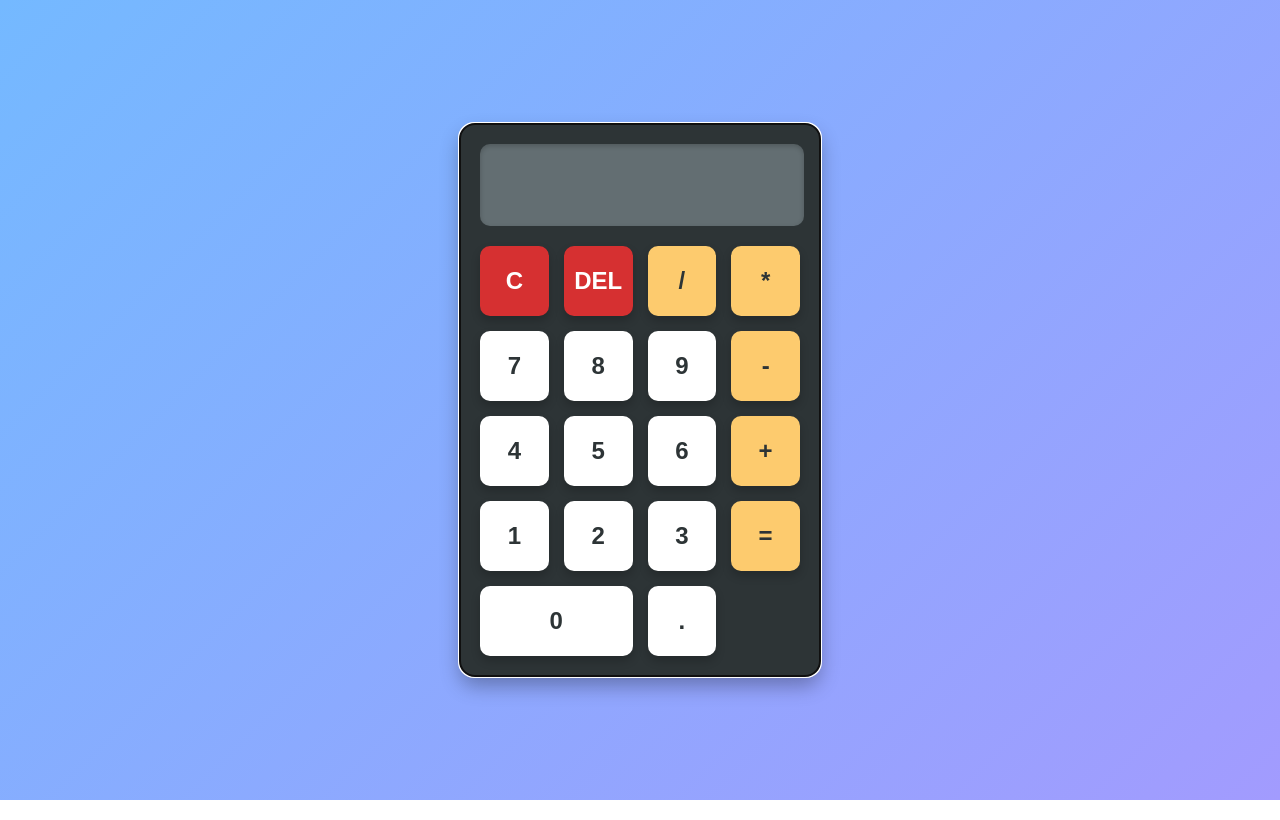
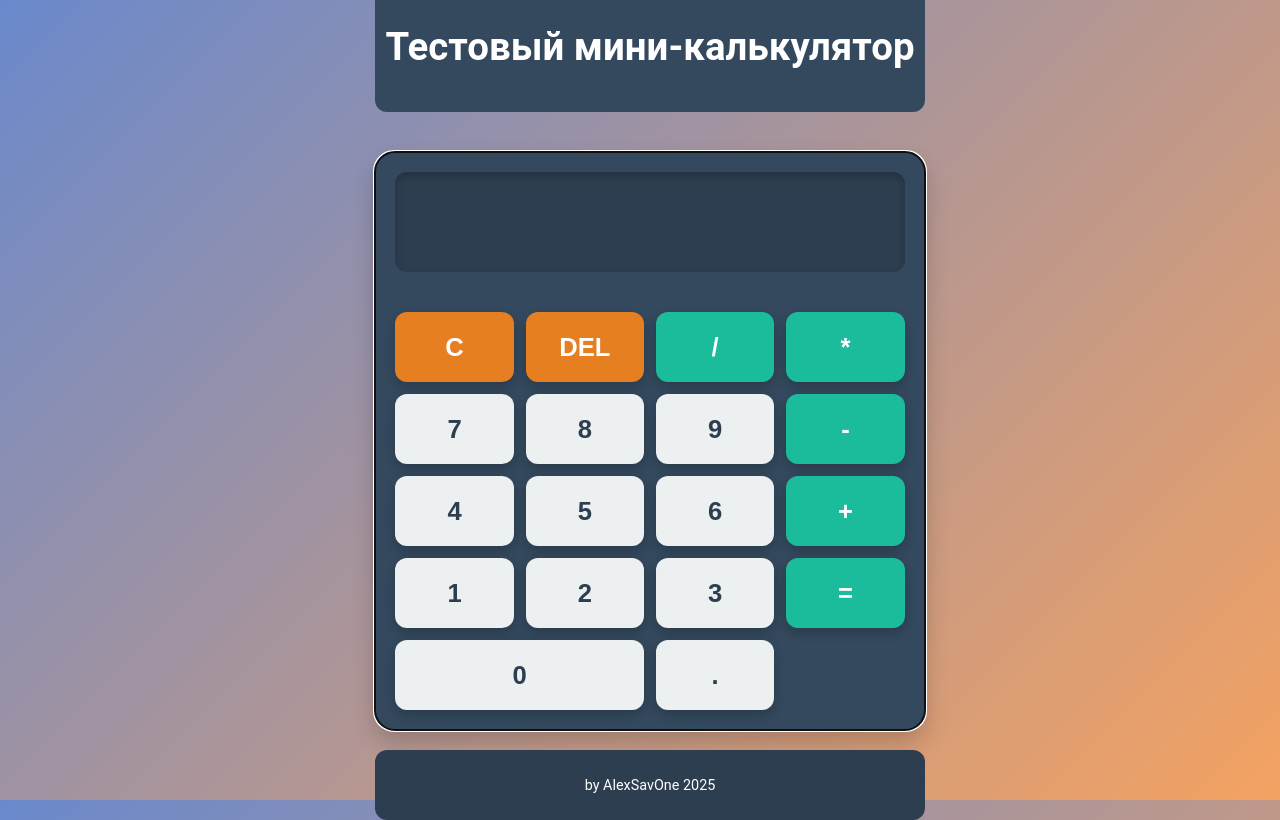
Before and after one commit to AlexSavOne/calculator, a React (Vite) app: page / in a window 1280 px wide. Built offline with nearby package versions, Linux system fonts and the light colour scheme.

Commit message:
refactor: улучшение цветов и дизайна для более приятного внешнего вида

```diff
--- a/src/App.css
+++ b/src/App.css
@@ -5,58 +5,92 @@ body {
   justify-content: center;
   align-items: center;
   height: 100vh;
-  background: linear-gradient(135deg, #74b9ff, #a29bfe);
+  background: linear-gradient(135deg, #6a89cc, #f4a261);
   margin: 0;
   font-family: 'Roboto', sans-serif;
 }
 
+.app {
+  display: flex;
+  flex-direction: column;
+  justify-content: space-between;
+  height: 100%;
+  width: 100%;
+  padding: 0 10px;
+}
+
 .calculator {
-  width: 320px;
-  background-color: #2d3436;
-  border-radius: 15px;
-  box-shadow: 0 10px 20px rgba(0, 0, 0, 0.3);
+  background-color: #34495e;
+  border-radius: 20px;
+  box-shadow: 0 12px 24px rgba(0, 0, 0, 0.2);
   padding: 20px;
+  display: flex;
+  flex-direction: column;
+  margin-top: 20px;
+}
+
+footer,
+header {
+  text-align: center;
+  color: #fff;
+  font-size: 1.2em;
+}
+
+footer {
+  margin-top: 20px;
+  font-size: 0.9em;
+  background-color: #2d3e50;
+  padding: 12px 0;
+  border-radius: 12px;
+}
+
+header {
+  background-color: #34495e;
+  padding: 18px 0;
+  border-radius: 12px;
+  margin-bottom: 20px;
 }
 
 #display {
-  width: 100%;
   height: 80px;
-  background-color: #636e72;
+  background-color: #2d3e50;
   border: none;
-  border-radius: 10px;
+  border-radius: 12px;
   text-align: right;
-  font-size: 2em;
+  font-size: 2.2em;
   color: #fff;
-  box-shadow: inset 0 2px 5px rgba(0, 0, 0, 0.2);
+  box-shadow: inset 0 4px 8px rgba(0, 0, 0, 0.2);
+  padding: 10px;
+  margin-bottom: 20px;
 }
 
 .buttons {
   display: grid;
   grid-template-columns: repeat(4, 1fr);
-  gap: 15px;
+  gap: 12px;
   margin-top: 20px;
 }
 
 button {
   height: 70px;
-  font-size: 1.5em;
+  font-size: 1.6em;
   font-weight: bold;
   border: none;
-  border-radius: 10px;
+  border-radius: 12px;
   cursor: pointer;
   transition: transform 0.1s, background-color 0.3s;
-  box-shadow: 0 5px 10px rgba(0, 0, 0, 0.2);
+  box-shadow: 0 5px 12px rgba(0, 0, 0, 0.2);
 }
 
 button:first-child,
 button:nth-child(2) {
-  background-color: #d63031;
+  background-color: #e67e22;
   color: white;
 }
 
 button:first-child:hover,
 button:nth-child(2):hover {
-  background-color: #ff7675;
+  background-color: #f39c12;
 }
 
 button:nth-child(3),
@@ -64,8 +98,8 @@ button:nth-child(4),
 button:nth-child(8),
 button:nth-child(12),
 button:nth-child(16) {
-  background-color: #fdcb6e;
-  color: #2d3436;
+  background-color: #1abc9c;
+  color: #fff;
 }
 
 button:nth-child(3):hover,
@@ -73,12 +107,12 @@ button:nth-child(4):hover,
 button:nth-child(8):hover,
 button:nth-child(12):hover,
 button:nth-child(16):hover {
-  background-color: #ffeaa7;
+  background-color: #16a085;
 }
 
 button {
-  background-color: white;
-  color: #2d3436;
+  background-color: #ecf0f1;
+  color: #2c3e50;
 }
 
 button.zero {
@@ -88,3 +122,41 @@ button.zero {
 button:active {
   transform: scale(0.95);
 }
+
+@media (max-width: 375px) {
+  .calculator {
+    padding: 15px;
+  }
+
+  #display {
+    font-size: 1.8em;
+  }
+
+  button {
+    font-size: 1.4em;
+  }
+
+  footer {
+    font-size: 0.8em;
+  }
+
+  header {
+    font-size: 1.1em;
+  }
+}
+
+@media (max-width: 320px) {
+  .buttons {
+    grid-template-columns: repeat(4, 1fr);
+    gap: 10px;
+  }
+
+  button {
+    height: 60px;
+    font-size: 1.2em;
+  }
+
+  #display {
+    font-size: 1.6em;
+  }
+}
--- a/src/App.jsx
+++ b/src/App.jsx
@@ -1,95 +1,17 @@
-// src/App.jsx
+// src\App.jsx
+
 import "./App.css";
-import { useState, useEffect, useRef } from "react";
-import Display from "./components/Display";
-import Button from "./components/Button";
+import Header from "./components/Header";
+import Footer from "./components/Footer";
+import Calculator from "./components/Calculator";
+
 
 function App() {
-  const [display, setDisplay] = useState("");
-  const operators = ["+", "-", "*", "/"];
-  const appRef = useRef(null);
-
-  const appendToDisplay = (value) => {
-    const lastChar = display[display.length - 1];
-    if (operators.includes(value) && operators.includes(lastChar)) {
-      setDisplay(display.slice(0, -1) + value);
-    } else {
-      setDisplay(display + value);
-    }
-  };
-
-  const clearDisplay = () => setDisplay("");
-  const deleteLast = () => setDisplay(display.slice(0, -1));
-
-  const calculateResult = () => {
-    try {
-      const result = eval(display);
-      if (
-        result === undefined ||
-        result === null ||
-        isNaN(result) ||
-        !isFinite(result)
-      ) {
-        throw new Error("Invalid result");
-      }
-      setDisplay(result.toString());
-    } catch {
-      setDisplay("Error");
-    }
-  };
-
-  const handleKeyDown = (event) => {
-    const key = event.key;
-    if ((key >= "0" && key <= "9") || operators.includes(key)) {
-      appendToDisplay(key);
-    } else if (key === "Backspace") {
-      deleteLast();
-    } else if (key === "Escape") {
-      clearDisplay();
-    } else if (key === "Enter") {
-      calculateResult();
-    }
-  };
-
-  useEffect(() => {
-    const ref = appRef.current;
-    if (ref) {
-      ref.focus();
-    }
-  }, []);
-
   return (
-    <div
-      className="calculator"
-      ref={appRef}
-      onKeyDown={handleKeyDown}
-      tabIndex="0"
-    >
-      <Display value={display} />
-      <div className="buttons">
-        <Button label="C" onClick={clearDisplay} />
-        <Button label="DEL" onClick={deleteLast} />
-        <Button label="/" onClick={() => appendToDisplay("/")} />
-        <Button label="*" onClick={() => appendToDisplay("*")} />
-        <Button label="7" onClick={() => appendToDisplay("7")} />
-        <Button label="8" onClick={() => appendToDisplay("8")} />
-        <Button label="9" onClick={() => appendToDisplay("9")} />
-        <Button label="-" onClick={() => appendToDisplay("-")} />
-        <Button label="4" onClick={() => appendToDisplay("4")} />
-        <Button label="5" onClick={() => appendToDisplay("5")} />
-        <Button label="6" onClick={() => appendToDisplay("6")} />
-        <Button label="+" onClick={() => appendToDisplay("+")} />
-        <Button label="1" onClick={() => appendToDisplay("1")} />
-        <Button label="2" onClick={() => appendToDisplay("2")} />
-        <Button label="3" onClick={() => appendToDisplay("3")} />
-        <Button label="=" onClick={calculateResult} />
-        <Button
-          label="0"
-          onClick={() => appendToDisplay("0")}
-          className="zero"
-        />
-        <Button label="." onClick={() => appendToDisplay(".")} />
-      </div>
+    <div className="app">
+      <Header />
+      <Calculator />
+      <Footer />
     </div>
   );
 }
--- /dev/null
+++ b/src/components/Calculator.jsx
@@ -0,0 +1,97 @@
+// src\components\Calculator.jsx
+
+import React, { useState, useRef, useEffect } from "react";
+import Display from "./Display";
+import Button from "./Button";
+
+const Calculator = () => {
+  const [display, setDisplay] = useState("");
+  const operators = ["+", "-", "*", "/"];
+  const appRef = useRef(null);
+
+  const appendToDisplay = (value) => {
+    const lastChar = display[display.length - 1];
+    if (operators.includes(value) && operators.includes(lastChar)) {
+      setDisplay(display.slice(0, -1) + value);
+    } else {
+      setDisplay(display + value);
+    }
+  };
+
+  const clearDisplay = () => setDisplay("");
+  const deleteLast = () => setDisplay(display.slice(0, -1));
+
+  const calculateResult = () => {
+    try {
+      const result = eval(display);
+      if (
+        result === undefined ||
+        result === null ||
+        isNaN(result) ||
+        !isFinite(result)
+      ) {
+        throw new Error("Invalid result");
+      }
+      setDisplay(result.toString());
+    } catch {
+      setDisplay("Error");
+    }
+  };
+
+  const handleKeyDown = (event) => {
+    const key = event.key;
+    if ((key >= "0" && key <= "9") || operators.includes(key)) {
+      appendToDisplay(key);
+    } else if (key === "Backspace") {
+      deleteLast();
+    } else if (key === "Escape") {
+      clearDisplay();
+    } else if (key === "Enter") {
+      calculateResult();
+    }
+  };
+
+  useEffect(() => {
+    const ref = appRef.current;
+    if (ref) {
+      ref.focus();
+    }
+  }, []);
+
+  return (
+    <div
+      className="calculator"
+      ref={appRef}
+      onKeyDown={handleKeyDown}
+      tabIndex="0"
+    >
+      <Display value={display} />
+      <div className="buttons">
+        <Button label="C" onClick={clearDisplay} />
+        <Button label="DEL" onClick={deleteLast} />
+        <Button label="/" onClick={() => appendToDisplay("/")} />
+        <Button label="*" onClick={() => appendToDisplay("*")} />
+        <Button label="7" onClick={() => appendToDisplay("7")} />
+        <Button label="8" onClick={() => appendToDisplay("8")} />
+        <Button label="9" onClick={() => appendToDisplay("9")} />
+        <Button label="-" onClick={() => appendToDisplay("-")} />
+        <Button label="4" onClick={() => appendToDisplay("4")} />
+        <Button label="5" onClick={() => appendToDisplay("5")} />
+        <Button label="6" onClick={() => appendToDisplay("6")} />
+        <Button label="+" onClick={() => appendToDisplay("+")} />
+        <Button label="1" onClick={() => appendToDisplay("1")} />
+        <Button label="2" onClick={() => appendToDisplay("2")} />
+        <Button label="3" onClick={() => appendToDisplay("3")} />
+        <Button label="=" onClick={calculateResult} />
+        <Button
+          label="0"
+          onClick={() => appendToDisplay("0")}
+          className="zero"
+        />
+        <Button label="." onClick={() => appendToDisplay(".")} />
+      </div>
+    </div>
+  );
+};
+
+export default Calculator;
--- /dev/null
+++ b/src/components/Footer.jsx
@@ -0,0 +1,12 @@
+// src/components/Footer.jsx
+import React from 'react';
+
+const Footer = () => {
+  return (
+    <footer className="footer">
+      <p>by AlexSavOne 2025</p>
+    </footer>
+  );
+};
+
+export default Footer;
--- /dev/null
+++ b/src/components/Header.jsx
@@ -0,0 +1,12 @@
+// src/components/Header.jsx
+import React from "react";
+
+const Header = () => {
+  return (
+    <header className="header">
+      <h1>Тестовый мини-калькулятор</h1>
+    </header>
+  );
+};
+
+export default Header;
```
Also changed, not shown: 1 other file (tests, documents, lock files or other folders).
